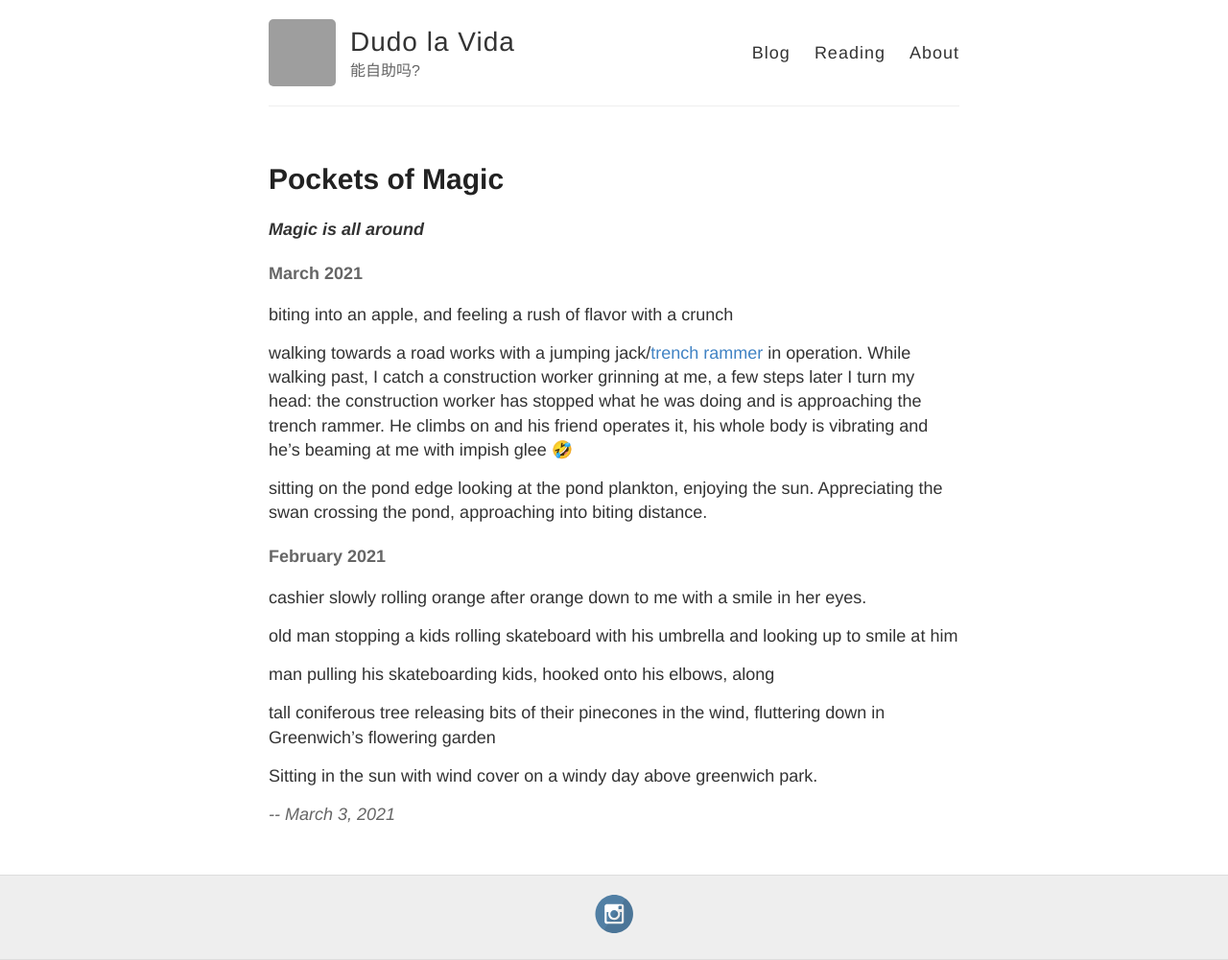
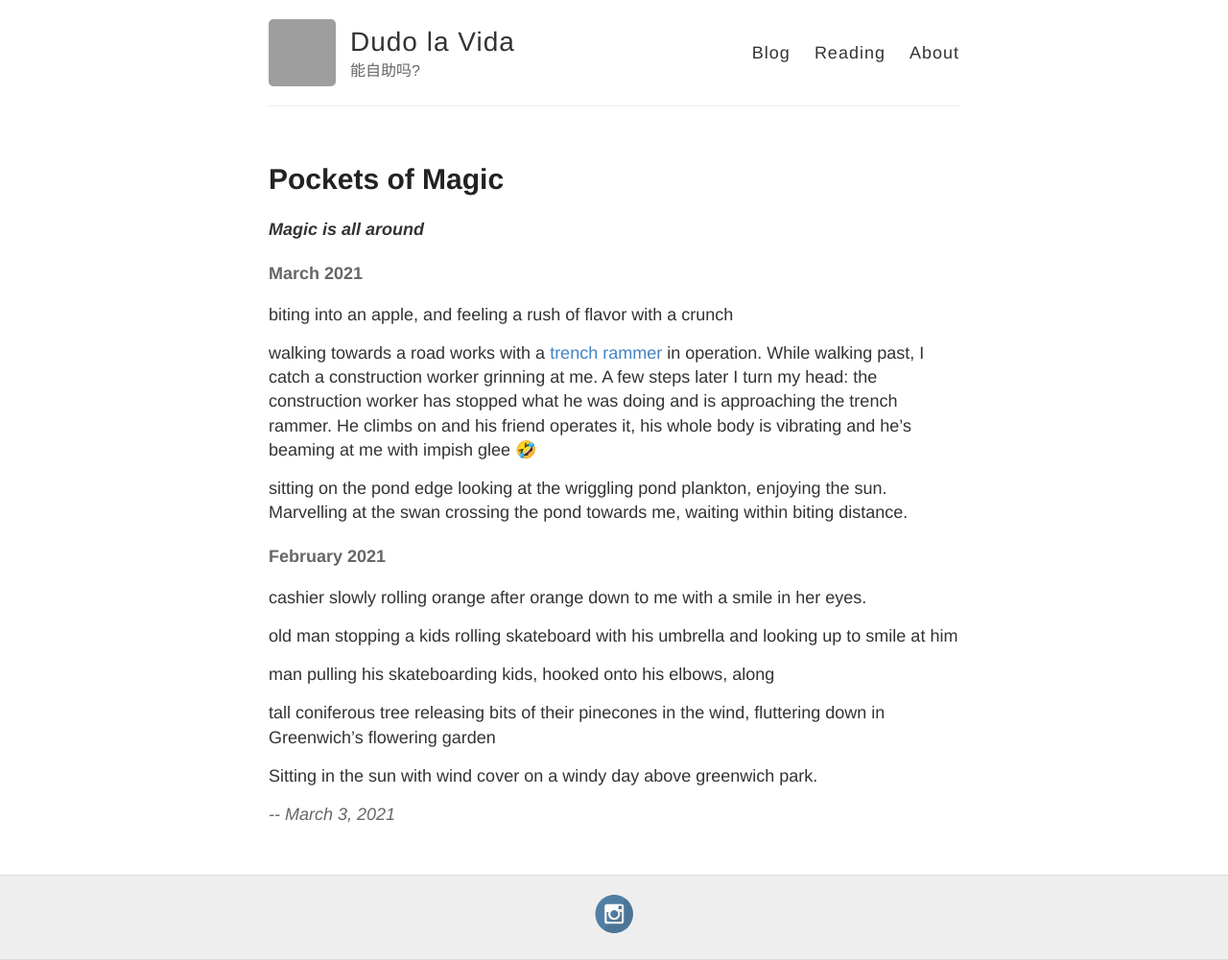
Before and after one commit to dudolavida/dudolavida.github.io, a Jekyll site: the page built from _posts/2021-03-03-Pockets-of-Magic.md, in a window 1280 px wide. Shown: the whole page at 96% size. Built offline with Jekyll 4.4.1, drawn with Linux system fonts in a browser that asks for light colours; grey boxes are pictures that could not be loaded.

Commit message:
update pockets of magic

```diff
--- a/_posts/2021-03-03-Pockets-of-Magic.md
+++ b/_posts/2021-03-03-Pockets-of-Magic.md
@@ -11,9 +11,9 @@ tags: Present
 
 biting into an apple, and feeling a rush of flavor with a crunch
 
-walking towards a road works with a jumping jack/[trench rammer][id] in operation. While walking past, I catch a construction worker grinning at me, a few steps later I turn my head: the construction worker has stopped what he was doing and is approaching the trench rammer. He climbs on and his friend operates it, his whole body is vibrating and he's beaming at me with impish glee 🤣
+walking towards a road works with a [trench rammer][id] in operation. While walking past, I catch a construction worker grinning at me. A few steps later I turn my head: the construction worker has stopped what he was doing and is approaching the trench rammer. He climbs on and his friend operates it, his whole body is vibrating and he's beaming at me with impish glee 🤣
 
-sitting on the pond edge looking at the pond plankton, enjoying the sun. Appreciating the swan crossing the pond, approaching into biting distance.
+sitting on the pond edge looking at the wriggling pond plankton, enjoying the sun. Marvelling at the swan crossing the pond towards me, waiting within biting distance.
 
 #### February 2021
 
```
